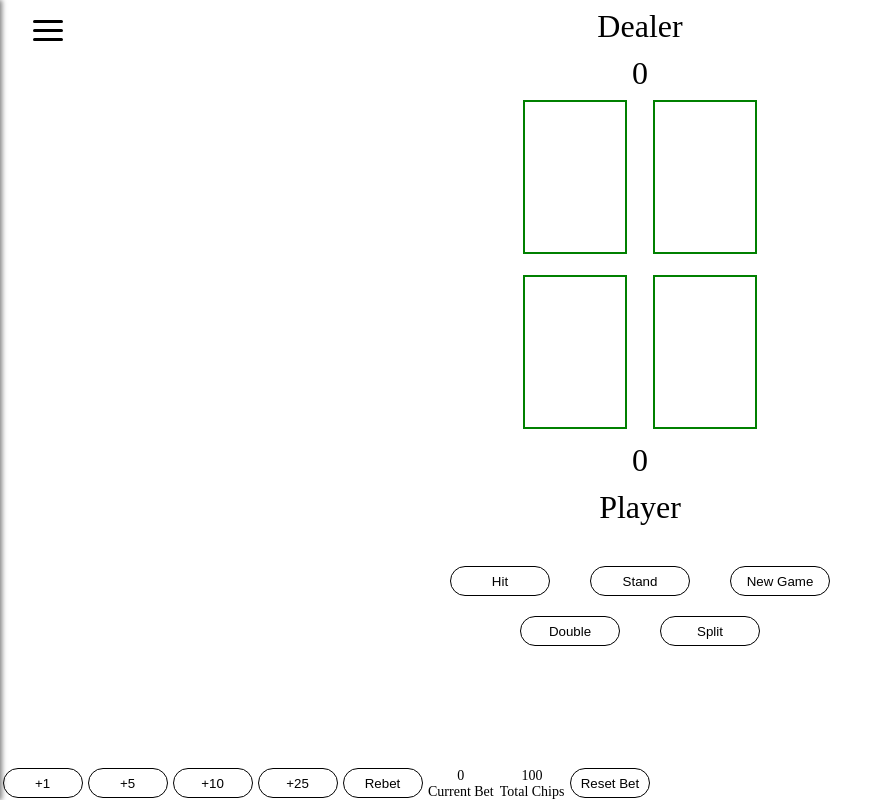
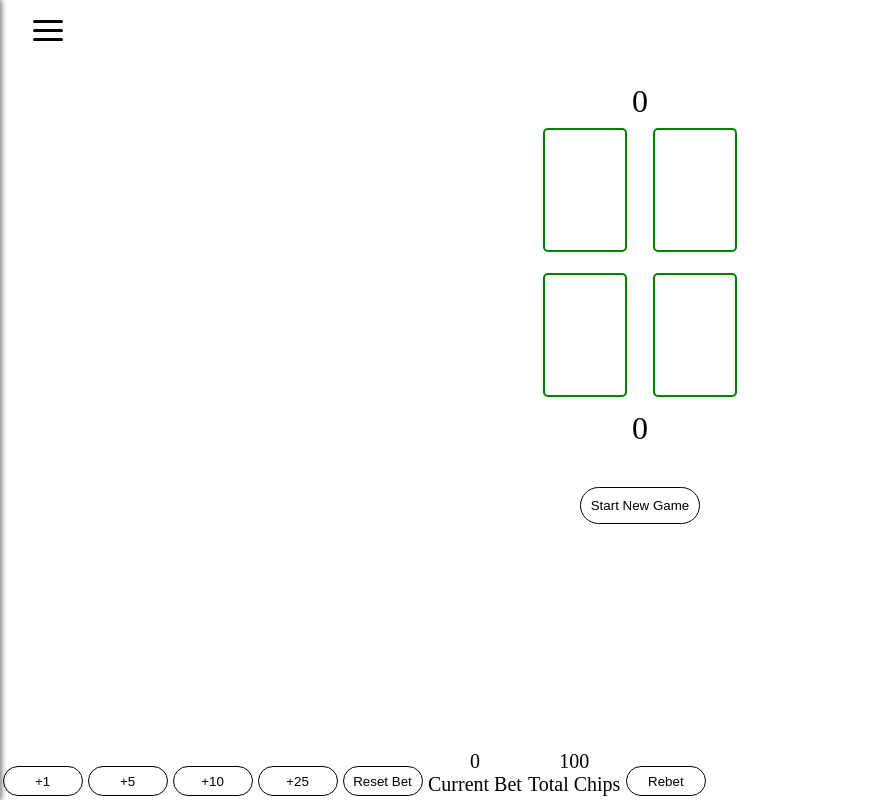
Before and after one commit to jakejgk/blackjack-simple, a React (Create React App) app: page / in a window 1280 px wide. Shown: the whole page, without its empty margins (0-893 px from the left). Built offline with nearby package versions, Linux system fonts and the light colour scheme; the HTML template or start-up script is replaced by a standard one.

Commit message:
lot of changes

```diff
--- a/src/App.css
+++ b/src/App.css
@@ -2,27 +2,9 @@
   display: flex;
   flex-direction: column;
   align-items: center;
-}
-
-.buttons {
-  display: flex;
   justify-content: center;
-  align-items: center;
-}
-
-.buttons > * {
-  margin: 10px 20px;
-  width: 100px;
-  height: 30px;
-}
-
-.buttons > *:hover {
-  /* @keyframe in sidebar.css */
-  animation: color-btn 0.4s forwards;
-}
-
-button {
-  cursor: pointer;
+  padding: 60px;
+  width: 800px;
 }
 
 .winner {
--- a/src/App.js
+++ b/src/App.js
@@ -6,6 +6,7 @@ import Dealer from './components/Dealer/Dealer';
 import Player from './components/Player/Player';
 import Sidebar from './components/Sidebar/Sidebar';
 import Betting from './components/Betting/Betting';
+import Actions from './components/Actions/Actions';
 import { cardValue, book } from './functions.js';
 
 function App() {
@@ -32,6 +33,9 @@ function App() {
 
   // deals 4 cards (stored in playerCards and dealerCards state) and sets GameStage to PLAYER_TURN
   function newGame() {
+    if (currentBet === 0) {
+      return
+    }
     if (deck.length > 0) {
       if (gameStage !== 'INITIAL_DEAL') {
         setGameStage(GameStage.INITIAL_DEAL)
@@ -76,8 +80,33 @@ function App() {
       setPlayerCards(playerInitial)
       setDealerCards(dealerInitial)
       setGameStage(() => GameStage.PLAYER_TURN)
-    } else {alert('No cards left')}
+      // fix these conditions
+    } else if (deck.length < 4) {
+      alert('No Cards Left')
+    } else if (currentBet === 0) {
+      alert('No bet placed')
+    }
   }
+
+  // for loop that works with setTimeout
+  // for (let i = 0; i < 4; i++) {
+  //   await new Promise(resolve => {
+  //     setTimeout(() => {
+  //       let card = deck.pop()
+  //       let val = cardValue(card.value)
+  //       if (who == 'player') {
+  //         who = 'dealer'
+  //         playerInitial.push(card)
+  //         playerNum += parseInt(val)
+  //       } else {
+  //         who = 'player'
+  //         dealerInitial.push(card)
+  //         dealerNum += parseInt(val)
+  //       }
+  //       resolve()
+  //     }, 2000);
+  //   })
+  // }
 
   // deals a card to player
   function playerDeal() {
@@ -165,7 +194,7 @@ function App() {
 
   // ends game if player has blackjack
   useEffect(() => {
-    if (playerTotal === 21 && playerCards.length === 2) {
+    if (playerTotal === 21) {
       setGameStage(GameStage.GAME_OVER)
       // change this number
       // setTotalChips(totalChips + currentBet + currentBet + currentBet )
@@ -276,7 +305,7 @@ function App() {
           setCurrentBet(currentBet + parseInt(bet))
           setTotalChips(totalChips - bet)
         }
-      } else {alert('No Chips Left')}
+      } else if (currentBet == 0) {alert('No Chips Left')}
     }
   }
 
@@ -349,14 +378,14 @@ function App() {
       <div style={{ height: '30px' }}>
         {gameStage === GameStage.PLAYER_TURN ? (showBook ? bookAdvice : '') : (gameStage === GameStage.GAME_OVER ? <p className='winner' style={{color: winnerColor}}>{outcome}</p> : '')}
       </div>
-      <div className='buttons'>
-        <button onClick={hit}>Hit</button>
-        <button onClick={stand}>Stand</button>
-        <button onClick={newGame}>New Game</button>
-      </div>
-      <div className='buttons'>
-        <button onClick={double}>Double</button>
-        <button>Split</button>
+      <div>
+        <Actions
+          hit={hit}
+          stand={stand}
+          newGame={newGame}
+          double={double}
+          gameStage={gameStage}
+        />
       </div>
       <Betting
         currentBet={currentBet}
--- /dev/null
+++ b/src/components/Actions/Actions.css
@@ -0,0 +1,32 @@
+.buttons {
+  display: flex;
+  justify-content: center;
+  align-items: center;
+}
+
+.buttons > * {
+  margin: 10px 20px;
+  width: auto;
+  min-width: 100px;
+  height: auto;
+  padding: 10px 10px 10px;
+}
+
+.buttons > *:hover {
+  /* @keyframe in sidebar.css */
+  animation: color-btn 0.4s forwards;
+}
+
+button {
+  cursor: pointer;
+}
+
+#dealer-turn-btn {
+  color: white;
+  border: 1px solid white;
+}
+
+#dealer-turn-btn:hover {
+  animation: none !important;
+  cursor: default;
+}
--- /dev/null
+++ b/src/components/Actions/Actions.jsx
@@ -0,0 +1,21 @@
+import React from 'react';
+import './Actions.css';
+
+const Actions = ({ hit, stand, newGame, double, gameStage}) => {
+  return (
+    <div className='buttons'>
+      {gameStage === 'INITIAL_DEAL' ? <button onClick={newGame}>Start New Game</button>
+      : (gameStage === 'PLAYER_TURN' ? <>
+      <button onClick={hit}>Hit</button>
+      <button onClick={stand}>Stand</button>
+      <button onClick={double}>Double</button>
+      </>
+      : (gameStage === 'DEALER_TURN' ? <button id='dealer-turn-btn'>Play Again</button>
+      : (gameStage === 'GAME_OVER' ?  <button onClick={newGame}>Play Again</button> : '')))}
+
+      {/*  */}
+    </div>
+  )
+}
+
+export default Actions
--- a/src/components/Betting/Betting.css
+++ b/src/components/Betting/Betting.css
@@ -3,6 +3,8 @@
   position: fixed;
   bottom: 0;
   left: 0;
+  align-items: flex-end;
+  margin-bottom: 4px;
 }
 
 .chips-container {
@@ -16,7 +18,7 @@ p {
 
 .bet-nums {
   display: flex;
-  font-size: 14px;
+  font-size: 20px;
   margin-top: 0px;
 }
 
@@ -32,6 +34,10 @@ p {
   flex-direction: column;
   align-items: center;
   margin: 0 3px 0;
+}
+
+.betting-container button:hover, .chips-container button:hover  {
+  animation: color-btn 0.4s forwards;
 }
 
 
--- a/src/components/Betting/Betting.jsx
+++ b/src/components/Betting/Betting.jsx
@@ -9,7 +9,7 @@ const Betting = ({ currentBet, totalChips, handleBet, handleReset }) => {
         <button value='5' onClick={handleBet}>+5</button>
         <button value='10' onClick={handleBet}>+10</button>
         <button value='25' onClick={handleBet}>+25</button>
-        <button value='rebet' id='rebet-btn' onClick={handleBet}>Rebet</button>
+        <button onClick={handleReset}>Reset Bet</button>
       </div>
       <div className="bet-nums">
         <div className='current-bet-container'>
@@ -20,8 +20,8 @@ const Betting = ({ currentBet, totalChips, handleBet, handleReset }) => {
           <p>{totalChips}</p>
           <label>Total Chips</label>
         </div>
-          <button onClick={handleReset}>Reset Bet</button>
       </div>
+      <button value='rebet' id='rebet-btn' onClick={handleBet}>Rebet</button>
     </div>
   )
 }
--- a/src/components/Card/Card.css
+++ b/src/components/Card/Card.css
@@ -1,10 +1,11 @@
 .card-container {
   outline: green 2px solid;
-  height: 150px;
-  width: 100px;
+  height: 120px;
+  width: 80px;
   display: grid;
   grid-template-columns: repeat(4, 1fr);
   grid-template-rows: repeat(4, 1fr);
+  border-radius: 3px;
 }
 
 .value {
--- a/src/components/Dealer/Dealer.jsx
+++ b/src/components/Dealer/Dealer.jsx
@@ -5,7 +5,6 @@ import Card from '../Card/Card';
 const Dealer = ({ dealerCards, gameStage, dealerTotal }) => {
   return (
     <div className='dealer-container'>
-      <div style={{textAlign: 'center', marginBottom: '10px'}}>Dealer</div>
       <div className='total'>{gameStage == 'INITIAL_DEAL' ? '0' :
                               (gameStage == 'PLAYER_TURN' ? '0' :
                               (dealerTotal <= 21 ? dealerTotal : 'Bust'))}</div>
--- a/src/components/Player/Player.jsx
+++ b/src/components/Player/Player.jsx
@@ -15,7 +15,6 @@ const Player = ({ playerCards, gameStage, playerTotal }) => {
         })}
       </div>
       <div className='total'>{gameStage == 'INITIAL_DEAL' ? '0' : (playerTotal <= 21 ? (playerTotal == 21 ? (playerCards.length === 2 ? 'Blackjack!' : '21') : playerTotal) : 'Bust')}</div>
-      <div style={{textAlign: 'center', marginTop: '10px'}}>Player</div>
     </div>
   )
 }
--- a/src/components/Sidebar/Sidebar.jsx
+++ b/src/components/Sidebar/Sidebar.jsx
@@ -21,8 +21,8 @@ const Sidebar = ({ isSidebarOpen, numDecks, handleNumDecks, showBook, handleBook
               </div>
             </div>
             <div className='deck-btn-container'>
+              <button id='sub-deck-btn' onClick={handleNumDecks}>-1 Deck</button>
               <button id='add-deck-btn' onClick={handleNumDecks}>+1 Deck</button>
-              <button id='sub-deck-btn' onClick={handleNumDecks}>-1 Deck</button>
             </div>
           </div>
         </li>
--- a/src/index.css
+++ b/src/index.css
@@ -3,4 +3,6 @@ body {
   flex-direction: column;
   align-items: center;
   font-size: 32px;
+  height: 600px;
+  justify-content: center;
 }
```
